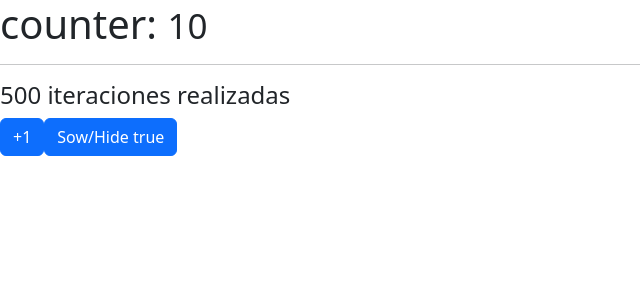
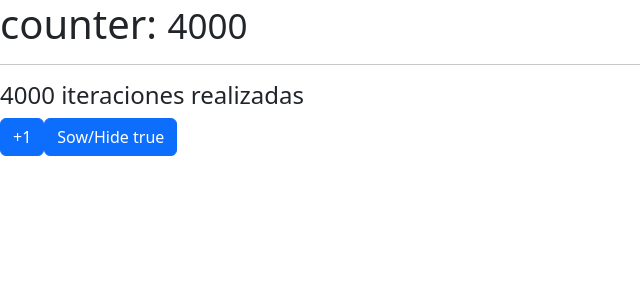
Before and after one commit to gonza87/HooksApp, a React (Vite) app: page / in a window 1280 px wide. Shown: the top 300 px of the page, without its empty margins (0-640 px from the left). Built offline with nearby package versions, Linux system fonts and the light colour scheme.

Commit message:
memocambios

```diff
--- a/src/06-memos/MemoHook.jsx
+++ b/src/06-memos/MemoHook.jsx
@@ -1,6 +1,7 @@
 import React from "react";
 import { useCounter } from "../hooks/useCounter";
 import { useState } from "react";
+import { useMemo } from "react";
 
 const heavyStuff = (iterationNumber = 100) => {
   for (let i = 0; i < iterationNumber; i++) {
@@ -10,8 +11,10 @@ const heavyStuff = (iterationNumber = 100) => {
 };
 
 export const MemoHook = () => {
-  const { counter, increment } = useCounter(10);
+  const { counter, increment } = useCounter(4000);
   const [show, setShow] = useState(true);
+
+  const memorizedValue = useMemo(() => heavyStuff(counter), [counter]);
 
   return (
     <>
@@ -19,7 +22,7 @@ export const MemoHook = () => {
         counter: <small>{counter}</small>
       </h1>
       <hr />
-      <h4>{heavyStuff(500)}</h4>
+      <h4>{memorizedValue}</h4>
       <button className="btn btn-primary" onClick={() => increment()}>
         +1
       </button>
```
